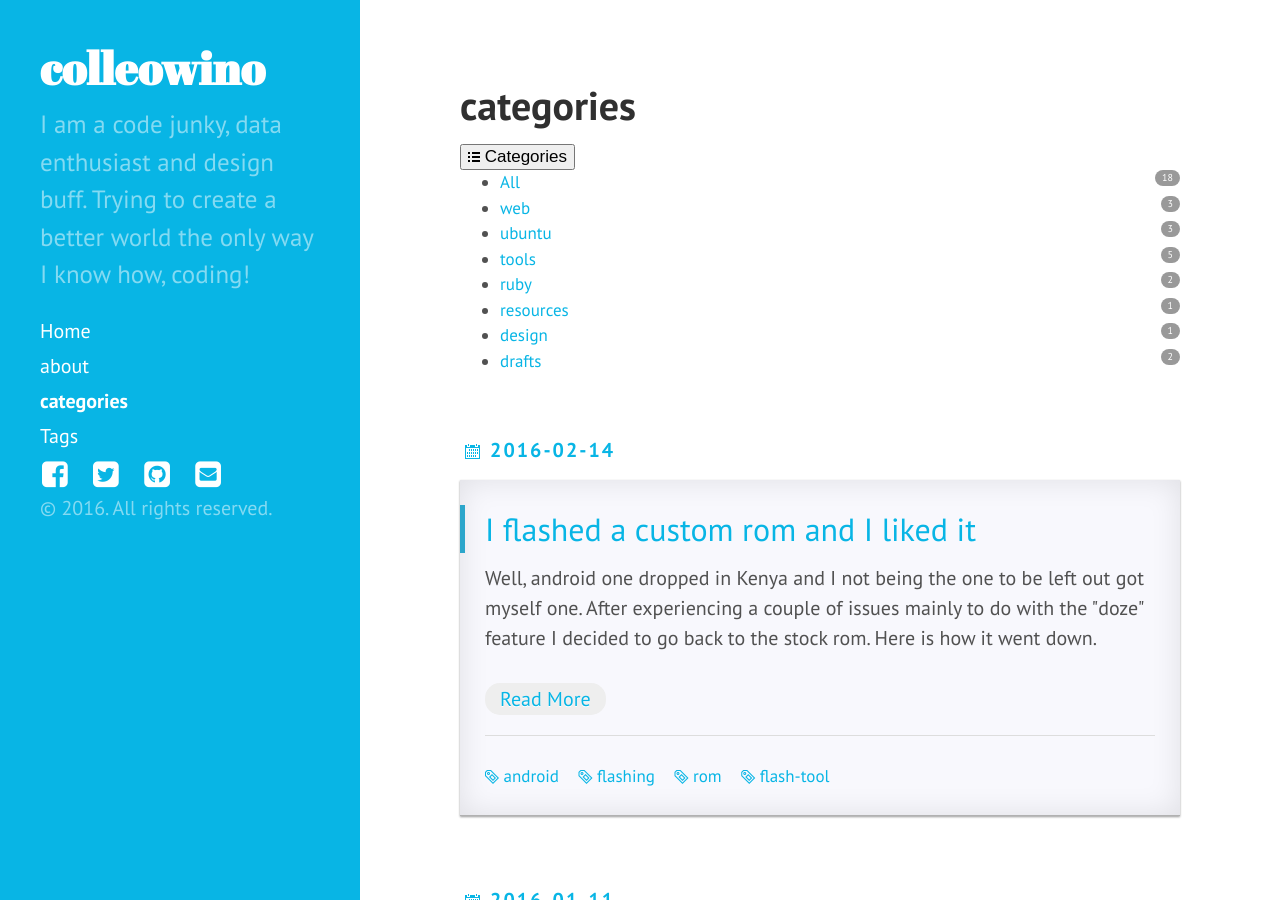
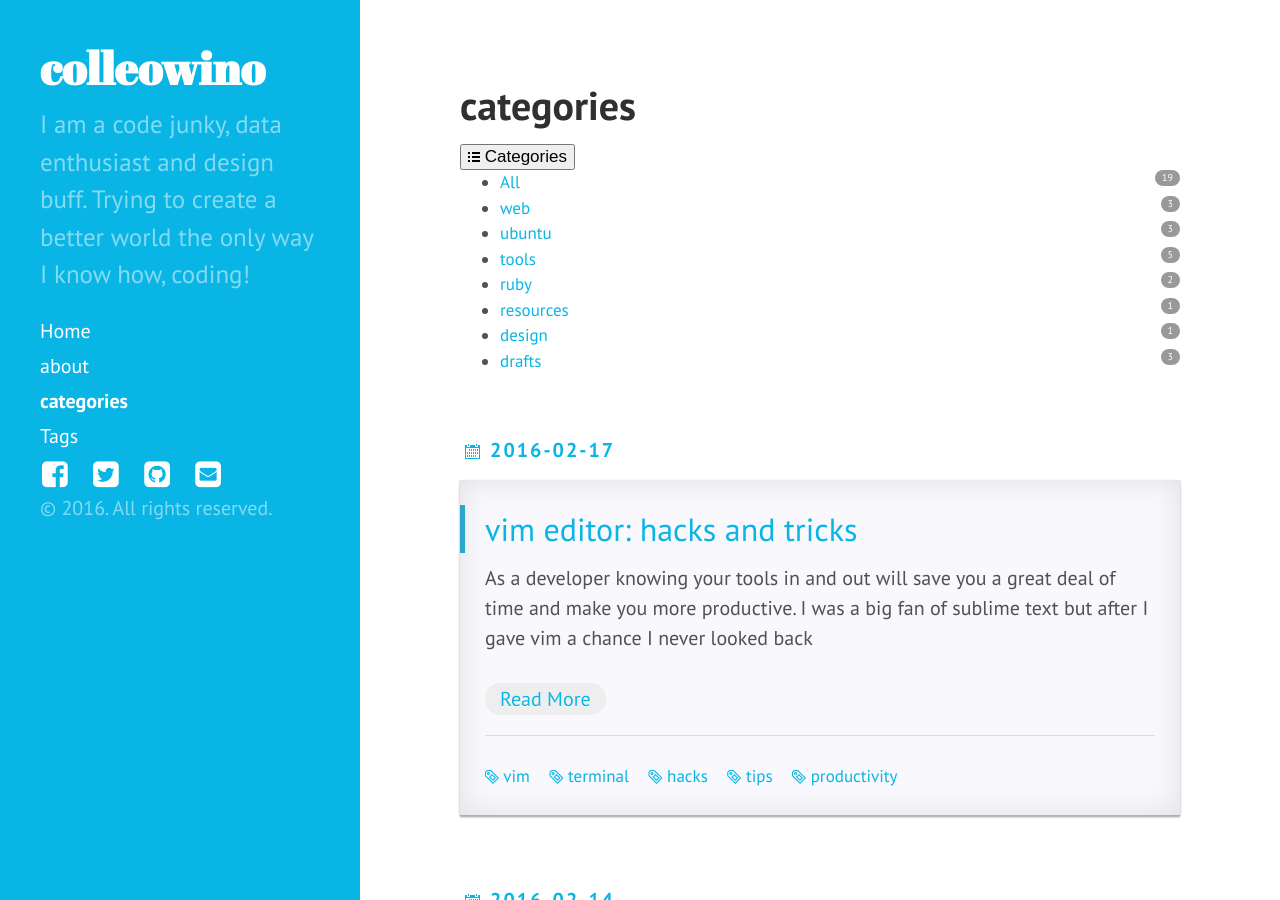
Before and after one commit to colleowino/colleowino.github.io, a Jekyll site: the page built from pages/category.html, in a window 1280 px wide and 900 px high. Built offline with Jekyll 4.4.1, drawn with Linux system fonts in a browser that asks for light colours; nearby versions of some CDN libraries; comment, search, counter and statistics services are not loaded.

Commit message:
published vim-hacks post

```diff
--- a/_drafts/vim-hacks.md
+++ b/_posts/2016-02-17-vim-hacks.md
@@ -1,7 +1,7 @@
 ---
 layout:     post
 title:      "vim editor: hacks and tricks"
-date:       2015-10-11 02:21:00 PM
+date:       2016-02-17 01:05:00 PM
 tags: vim terminal hacks tips productivity
 categories: drafts
 author:     "colleowino"
```
